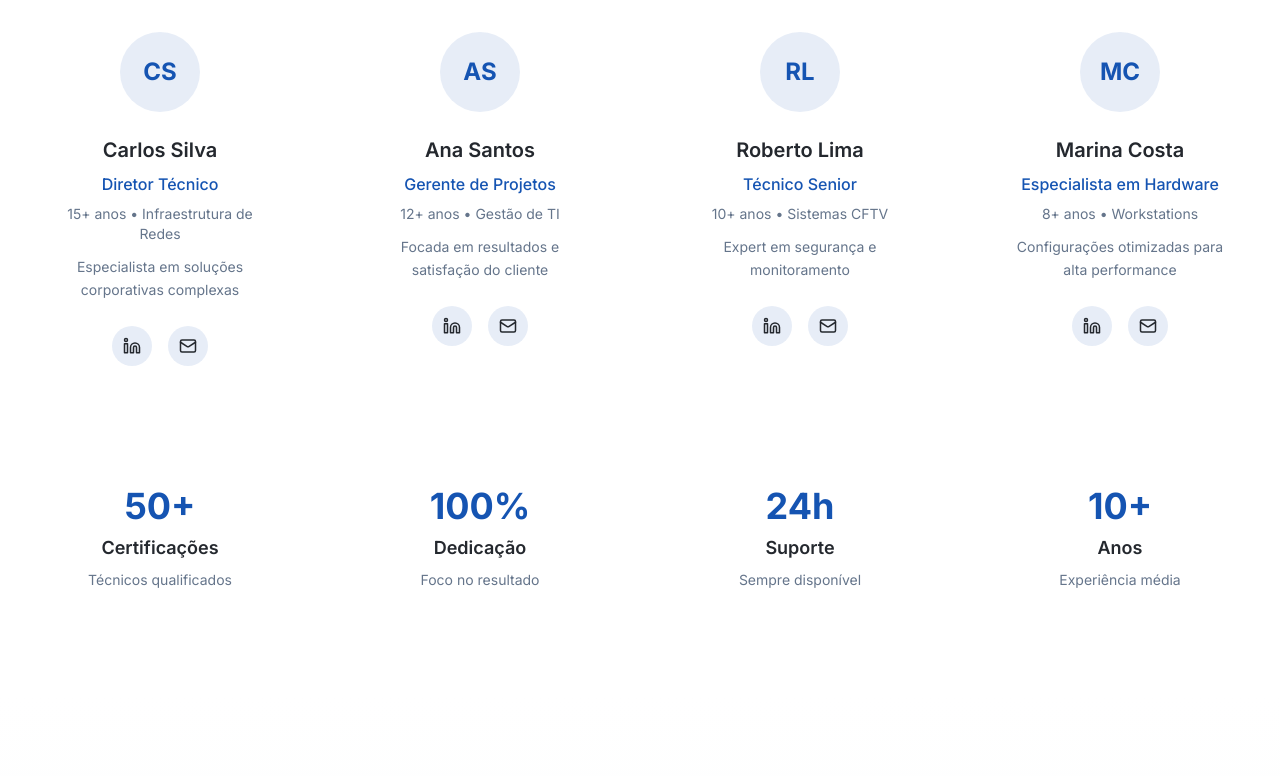
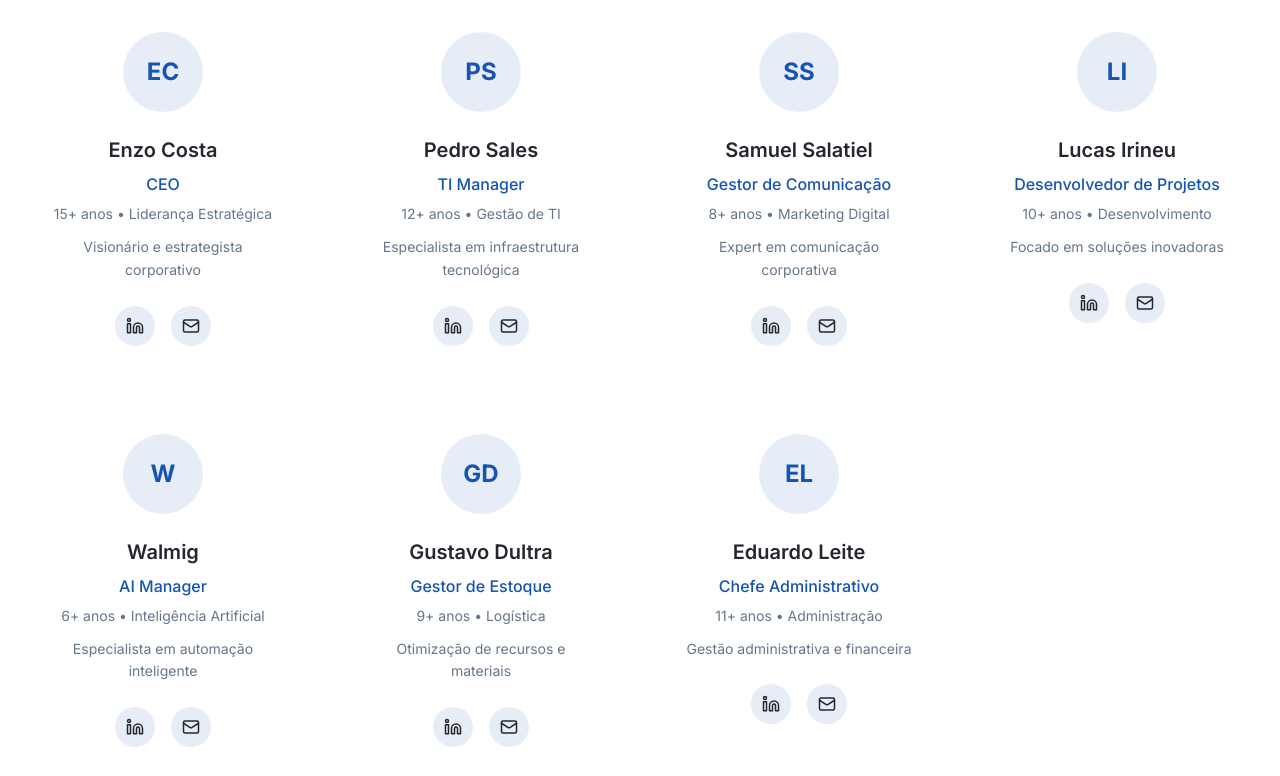
Before and after one commit to PedroSales-Cotemig/techmig-stride-connect, a React (Vite) app: page / in a window 1280 px wide. Shown: the part 4820-5596 px from the top of the page. Built offline with nearby package versions, Linux system fonts and the light colour scheme.

Commit message:
Update team section
Replace team photo and update team member information.

```diff
--- a/src/components/Team.tsx
+++ b/src/components/Team.tsx
@@ -5,32 +5,53 @@ import { LinkedinIcon, MailIcon } from "lucide-react";
 const Team = () => {
   const teamMembers = [
     {
-      name: "Carlos Silva",
-      role: "Diretor Técnico",
+      name: "Enzo Costa",
+      role: "CEO",
       experience: "15+ anos",
-      expertise: "Infraestrutura de Redes",
-      description: "Especialista em soluções corporativas complexas"
+      expertise: "Liderança Estratégica",
+      description: "Visionário e estrategista corporativo"
     },
     {
-      name: "Ana Santos",
-      role: "Gerente de Projetos",
+      name: "Pedro Sales",
+      role: "TI Manager",
       experience: "12+ anos",
       expertise: "Gestão de TI",
-      description: "Focada em resultados e satisfação do cliente"
+      description: "Especialista em infraestrutura tecnológica"
     },
     {
-      name: "Roberto Lima",
-      role: "Técnico Senior",
-      experience: "10+ anos",
-      expertise: "Sistemas CFTV",
-      description: "Expert em segurança e monitoramento"
+      name: "Samuel Salatiel",
+      role: "Gestor de Comunicação",
+      experience: "8+ anos",
+      expertise: "Marketing Digital",
+      description: "Expert em comunicação corporativa"
     },
     {
-      name: "Marina Costa",
-      role: "Especialista em Hardware",
-      experience: "8+ anos",
-      expertise: "Workstations",
-      description: "Configurações otimizadas para alta performance"
+      name: "Lucas Irineu",
+      role: "Desenvolvedor de Projetos",
+      experience: "10+ anos",
+      expertise: "Desenvolvimento",
+      description: "Focado em soluções inovadoras"
+    },
+    {
+      name: "Walmig",
+      role: "AI Manager",
+      experience: "6+ anos",
+      expertise: "Inteligência Artificial",
+      description: "Especialista em automação inteligente"
+    },
+    {
+      name: "Gustavo Dultra",
+      role: "Gestor de Estoque",
+      experience: "9+ anos",
+      expertise: "Logística",
+      description: "Otimização de recursos e materiais"
+    },
+    {
+      name: "Eduardo Leite",
+      role: "Chefe Administrativo",
+      experience: "11+ anos",
+      expertise: "Administração",
+      description: "Gestão administrativa e financeira"
     }
   ];
 
@@ -66,7 +87,7 @@ const Team = () => {
         </div>
 
         {/* Team Members Grid */}
-        <div className="grid md:grid-cols-2 lg:grid-cols-4 gap-8">
+        <div className="grid md:grid-cols-2 lg:grid-cols-3 xl:grid-cols-4 gap-6">
           {teamMembers.map((member, index) => (
             <Card
               key={index}
```
